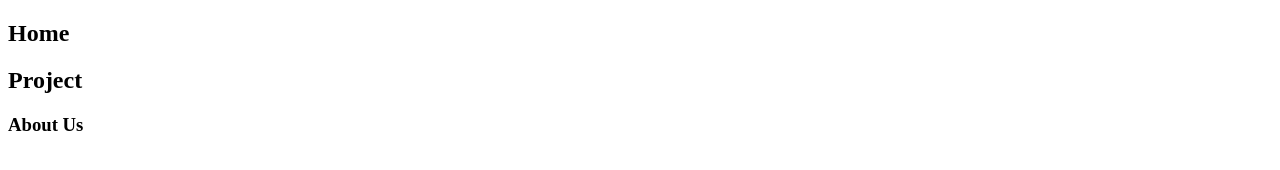
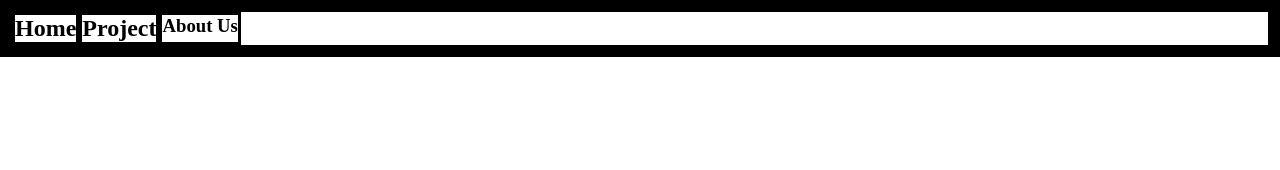
Before and after one commit to jwaldyke/wdd131, a plain HTML site: page week01/basic-layout.html in a window 1280 px wide. Drawn offline with Linux system fonts and the light colour scheme.

Commit message:
updatelink3

```diff
--- a/week01/basic-layout.html
+++ b/week01/basic-layout.html
@@ -4,7 +4,7 @@
     <meta charset="UTF-8">
     <meta name="viewport" content="width=device-width, initial-scale=1.0">
     <title>Jennifer Waldyke WDD131</title>
-    <link rel="stylesheet" href="week01/style.css">
+    <link rel="stylesheet" href="styles/layout.css">
 </head>
 <body>
     <header>
```
